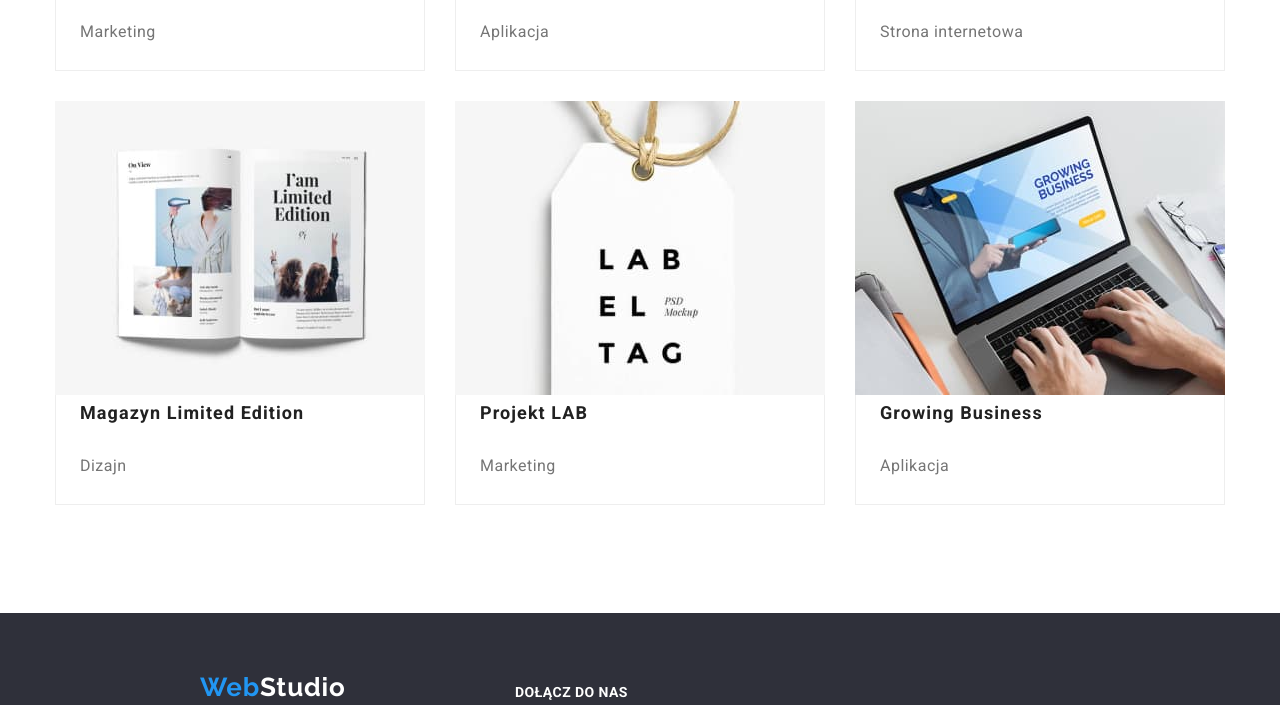
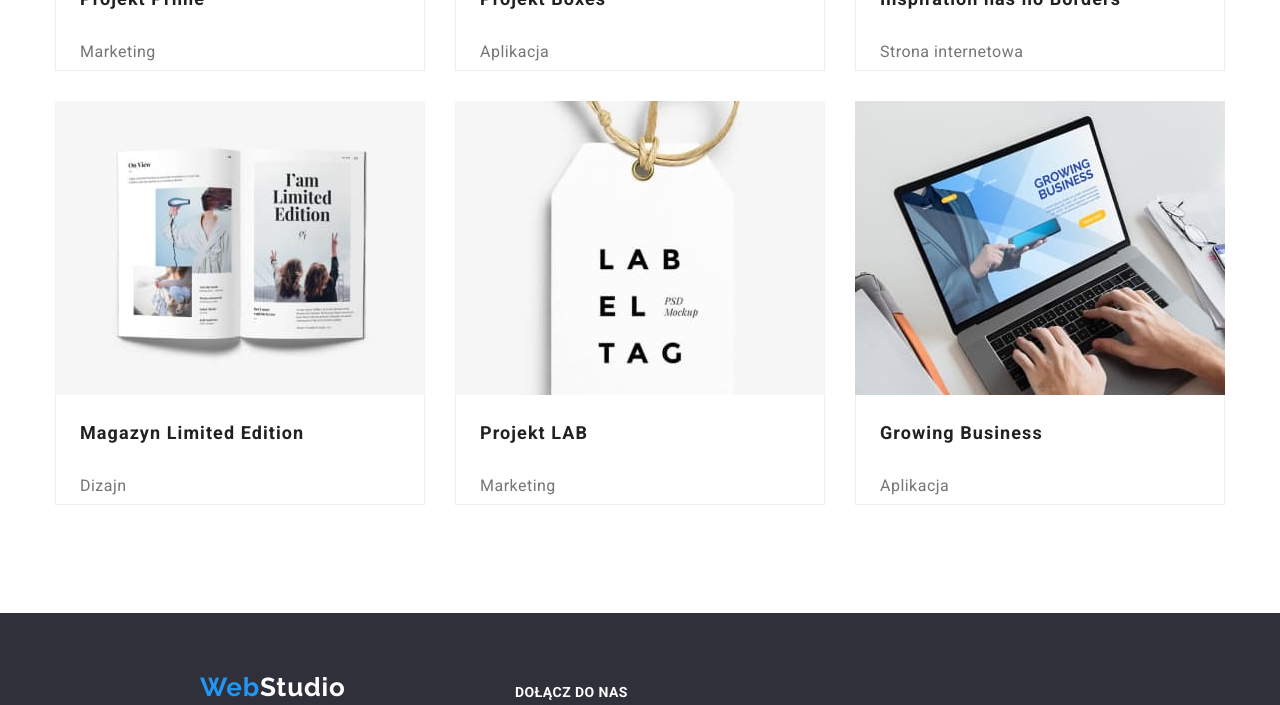
Before and after one commit to WiktoriaSpychala/goit-markup-hw-05, a plain HTML site: page portfolio.html in a window 1280 px wide. Shown: the part 1029-1734 px from the top of the page. Drawn offline with nearby package versions, Linux system fonts and the light colour scheme.

Commit message:
Add files via upload

```diff
--- a/css/styles.css
+++ b/css/styles.css
@@ -460,6 +460,7 @@ figure {
     width: 370px;
     height: 110px;
     padding-left: 24px;
+    padding-top: 20px;
     background-color: #FFFFFF;
     position: relative;
     overflow: hidden;
@@ -485,6 +486,7 @@ figure {
 
 .portfolio-images-item {
     transition: box-shadow 250ms cubic-bezier(0.4, 0, 0.2, 1);
+    cursor: pointer;
 }
 
 .portfolio-images-item:hover,
```
